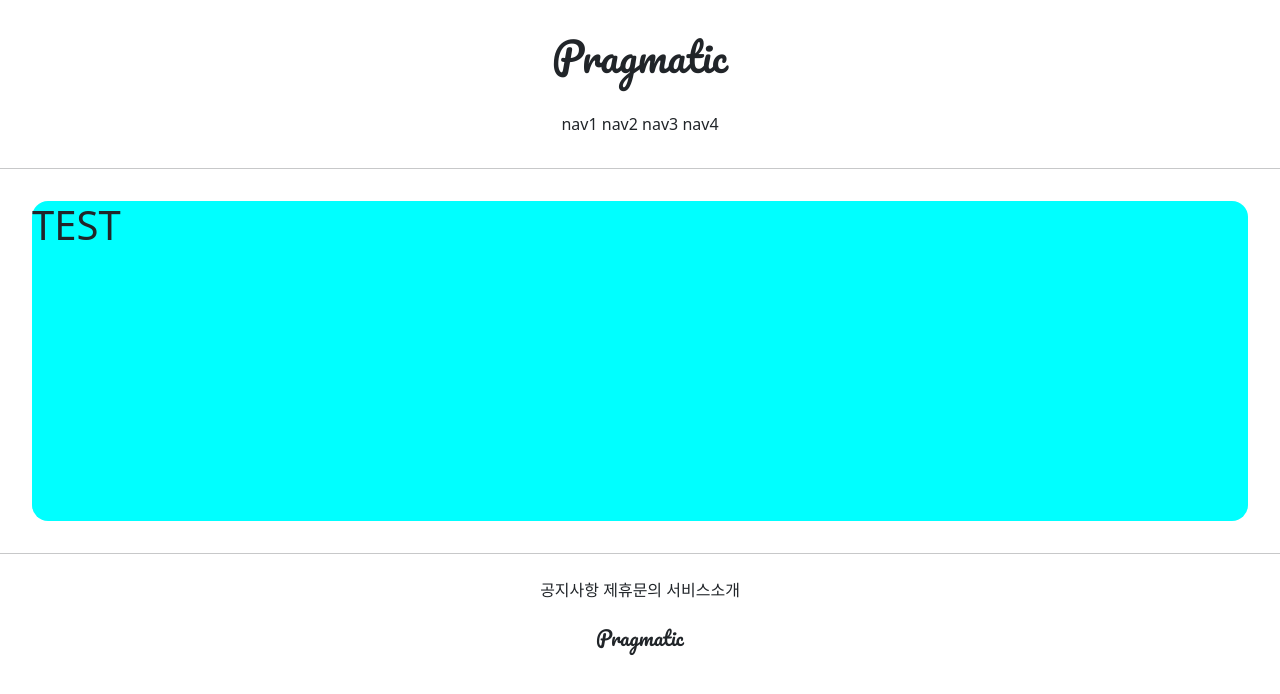
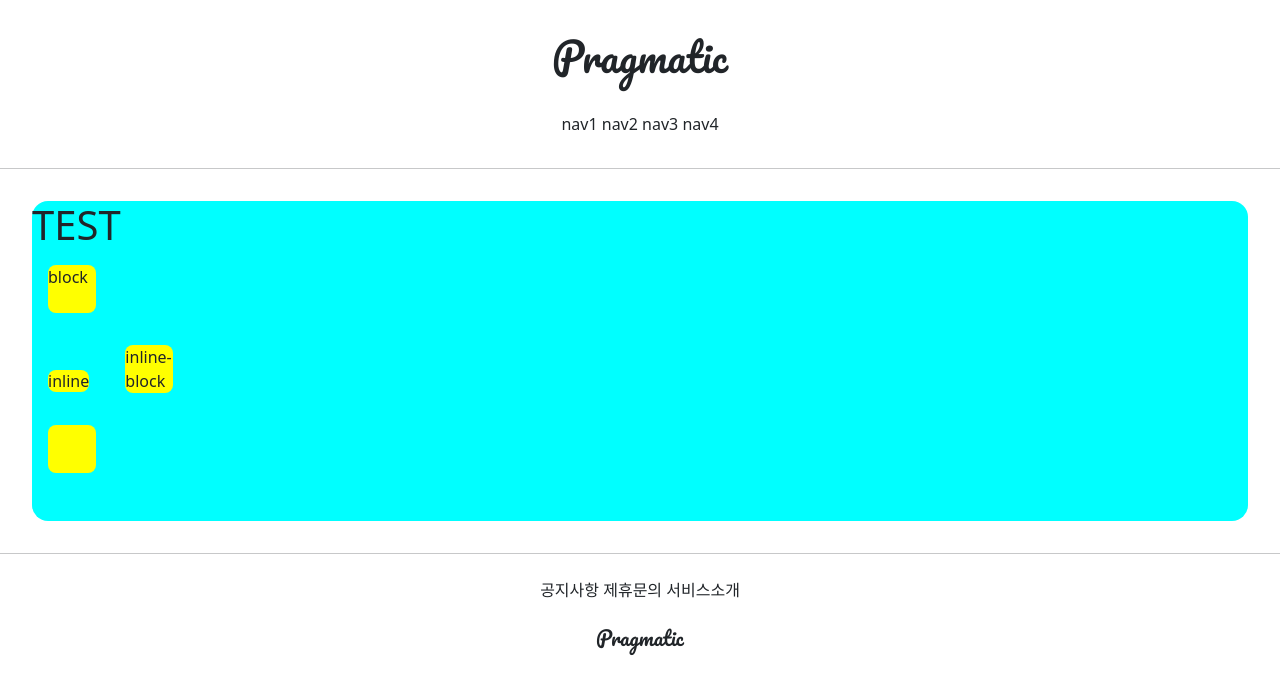
Before and after one commit to go-tech01/gis_4ban_1, a Django app: page /accounts/hello_world/ in a window 1280 px wide. Shown: the top 694 px of the page. Run offline with Django 3.2, Linux system fonts and the light colour scheme; parts of the project's set-up code (start-up, migrations or seed data) failed here and were passed over.

Commit message:
7/7 4ban class commit 2

```diff
--- a/accountapp/templates/accountapp/hello_world.html
+++ b/accountapp/templates/accountapp/hello_world.html
@@ -2,8 +2,24 @@
 
 {% block content %}
 
+    <style>
+        .testing {
+            background-color: yellow;
+            margin: 1rem;
+            width: 48px;
+            height: 48px;
+            border-radius: .5rem;
+        }
+    </style>
+
     <div style="height: 20rem; background-color: aqua; margin: 2rem; border-radius: 1rem">
         <h1>TEST</h1>
+
+    <div class='testing'  style="display: block">block</div>
+    <div class='testing'  style="display: inline">inline</div>
+    <div class='testing'  style="display: none">none</div>
+    <div class='testing'  style="display: inline-block">inline-block</div>
+    <div class='testing'>    </div>
     </div>
 
 {% endblock %}
--- a/templates/head.html
+++ b/templates/head.html
@@ -14,7 +14,7 @@
     <link rel="preconnect" href="https://fonts.gstatic.com" crossorigin>
     <link href="https://fonts.googleapis.com/css2?family=Pacifico&display=swap" rel="stylesheet">
 
-    {# DEFALT CSS LINK #}
+    {# DEFAULT CSS LINK #}
     <link rel="stylesheet" type="text/css" href="{% static 'base.css' %}">
 
 
```
